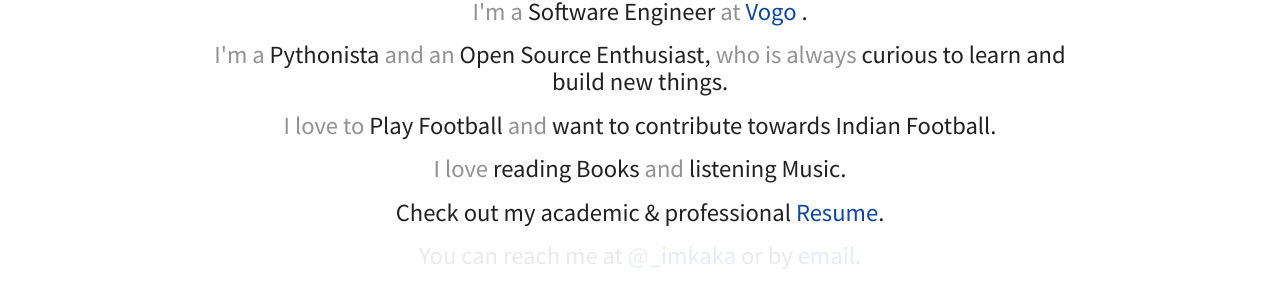
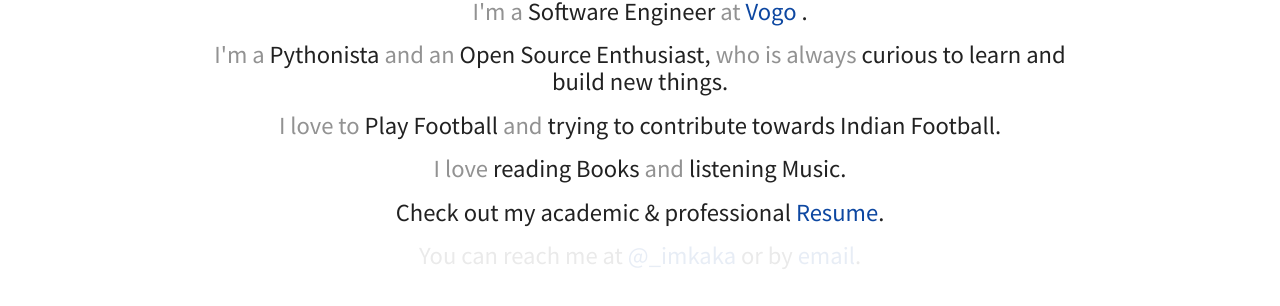
Before and after one commit to imkaka/imkaka.github.io, a Jekyll site: the page built from index.html, in a window 1280 px wide. Shown: the part 380-686 px from the top of the page. Built offline with Jekyll 4.4.1, drawn with Linux system fonts in a browser that asks for light colours; nearby versions of some CDN libraries.

Commit message:
Update index.html

```diff
--- a/index.html
+++ b/index.html
@@ -39,7 +39,7 @@ layout: home
 
     <h5 id="test3">
       <span style="color:#929292;">I love to</span> Play Football
-      <span style="color:#929292;">and</span> want to contribute towards Indian
+      <span style="color:#929292;">and</span> trying to contribute towards Indian
       Football.
     </h5>
 
```
